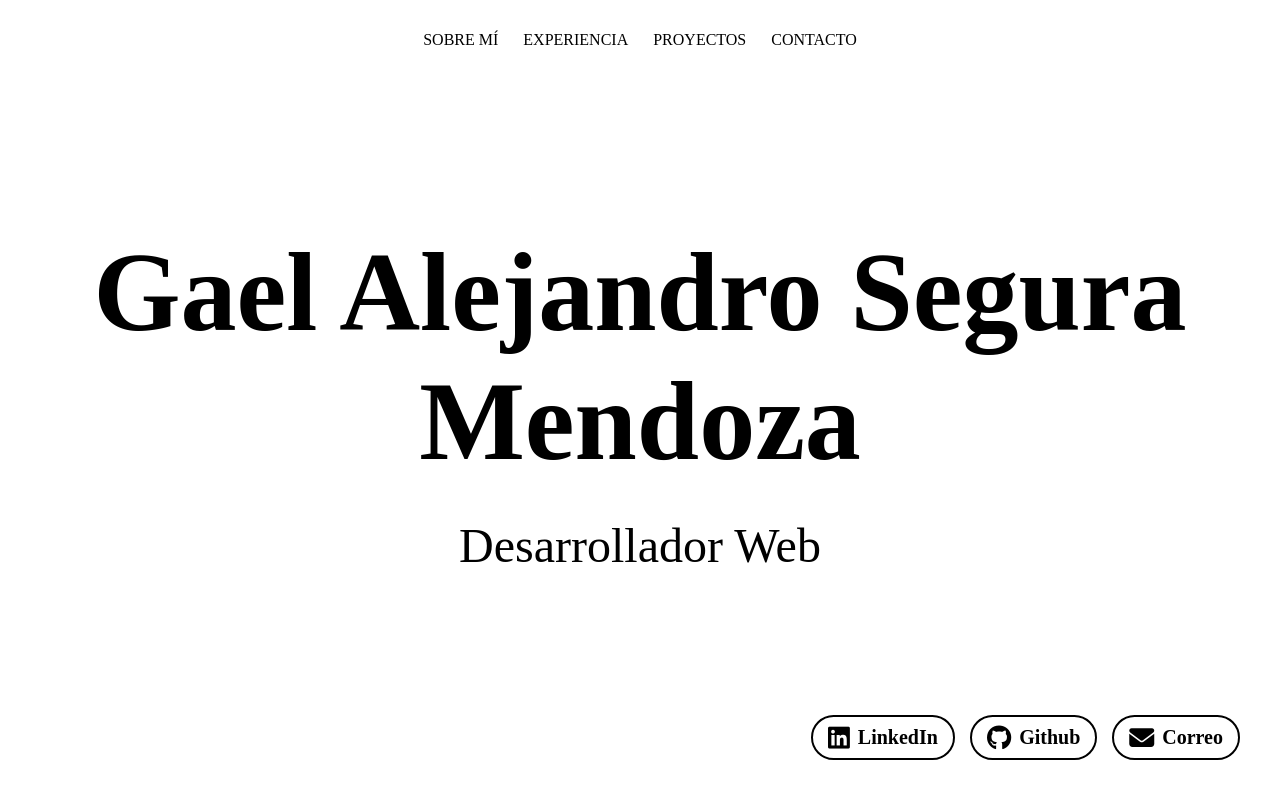
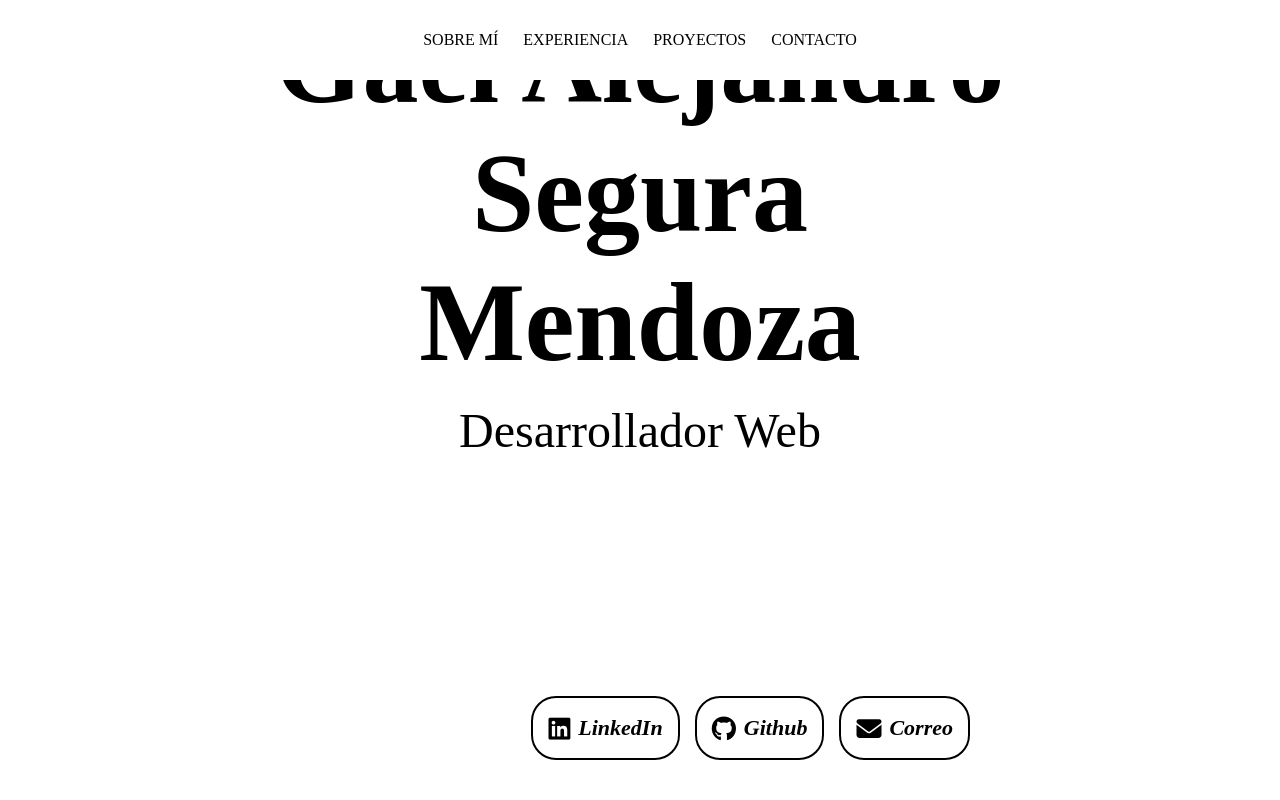
Before and after one commit to GaelSM/Portfolio, a React (Vite) app: page / in a window 1280 px wide. Shown: the top 800 px of the page. Built offline with nearby package versions, Linux system fonts and the light colour scheme.

Commit message:
Improve semantic

```diff
--- a/src/components/Presentation.jsx
+++ b/src/components/Presentation.jsx
@@ -2,16 +2,16 @@ import Social from "./Social";
 
 export default function Presentation() {
   return (
-    <div className="presentation" id="presentation">
+    <section className="presentation" id="presentation">
       <div className="text">
         <h1> Gael Alejandro Segura Mendoza</h1>
         <h3> Desarrollador Web </h3>
       </div>
-      <div className="socials">
+      <address className="socials">
         <Social src="https://www.linkedin.com/in/gaelsm/" icon="fa-brands fa-linkedin" text="LinkedIn" />
         <Social src="https://github.com/GaelSM" icon="fa-brands fa-github" text="Github" />
         <Social src="mailto:gaelsegura.mendoza@gmail.com" icon="fa-solid fa-envelope" text="Correo" />
-      </div>
-    </div>
+      </address>
+    </section>
   )
 }
```
